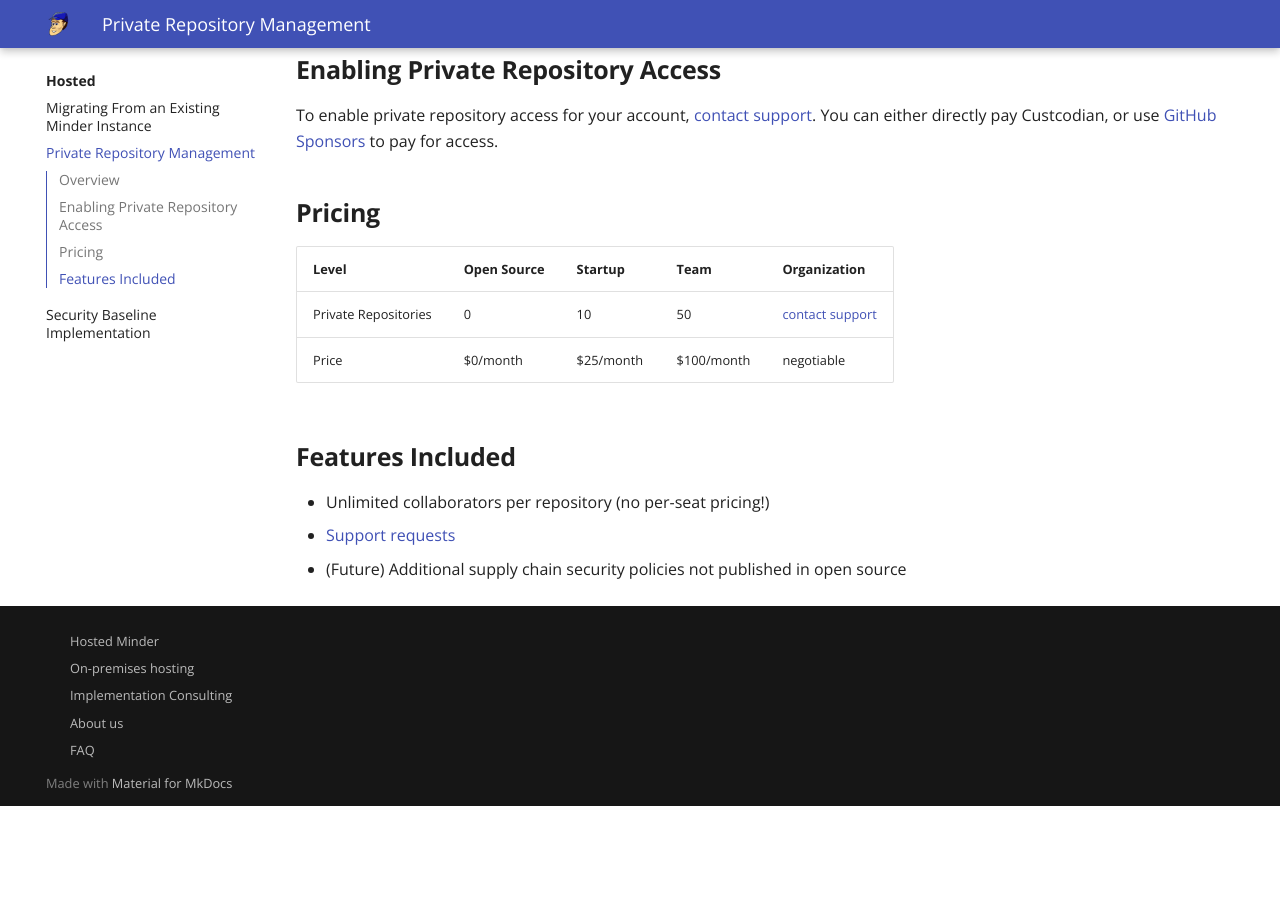
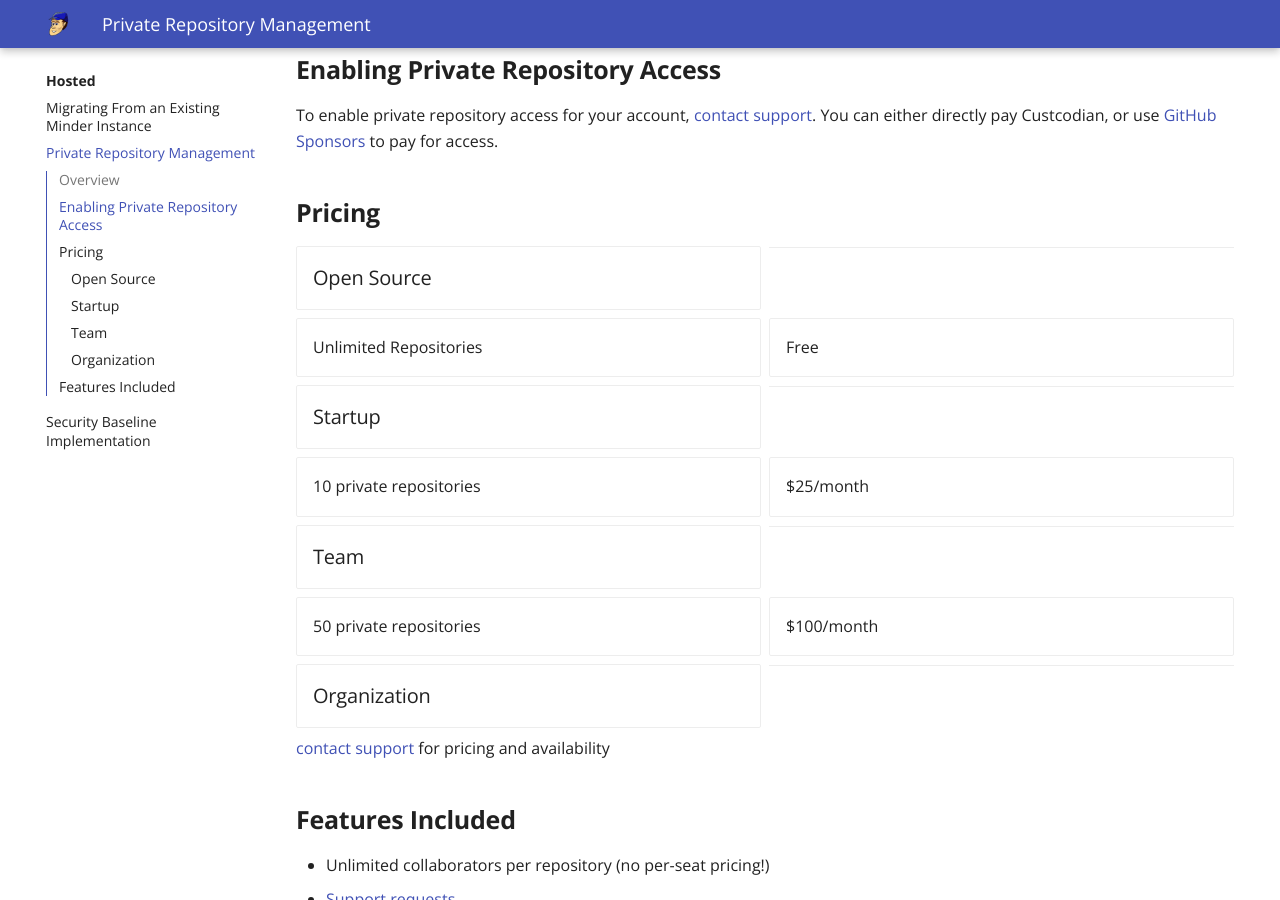
Before and after one commit to custcodian/website, an MkDocs documentation site: the page built from docs/hosted/private-repos.md, in a window 1280 px wide and 900 px high, scrolled down 386 px. Built offline with MkDocs 1.6.1 and Material for MkDocs 9.7.7, drawn with Linux system fonts in a browser that asks for light colours; plug-ins that fetch from the network failed and are left out; before the commit the page ends 1192 px from its top, so only the background shows below that.

Commit message:
Fix support and pricing rendering

```diff
--- a/docs/hosted/private-repos.md
+++ b/docs/hosted/private-repos.md
@@ -13,10 +13,37 @@
 
 ## Pricing
 
-| Level                | Open Source | Startup   | Team       | Organization                           |
-| -------------------- | ----------- | --------- | ---------- | -------------------------------------- |
-| Private Repositories | 0           | 10        | 50         | [contact support](../about/support.md) |
-| Price                | $0/month    | $25/month | $100/month | negotiable                             |
+
+<div class="grid cards" markdown>
+
+- ### Open Source
+
+  ---
+
+  - Unlimited Repositories
+  - Free
+
+- ### Startup
+
+  ---
+
+  - 10 private repositories
+  - $25/month
+
+- ### Team
+
+  ---
+
+  - 50 private repositories
+  - $100/month
+
+- ### Organization
+
+  ---
+
+  [contact support](../about/support.md) for pricing and availability
+
+</div>
 
 ## Features Included
 
```
Also changed, not shown: docs/about/support.md (+15 -14 lines).
